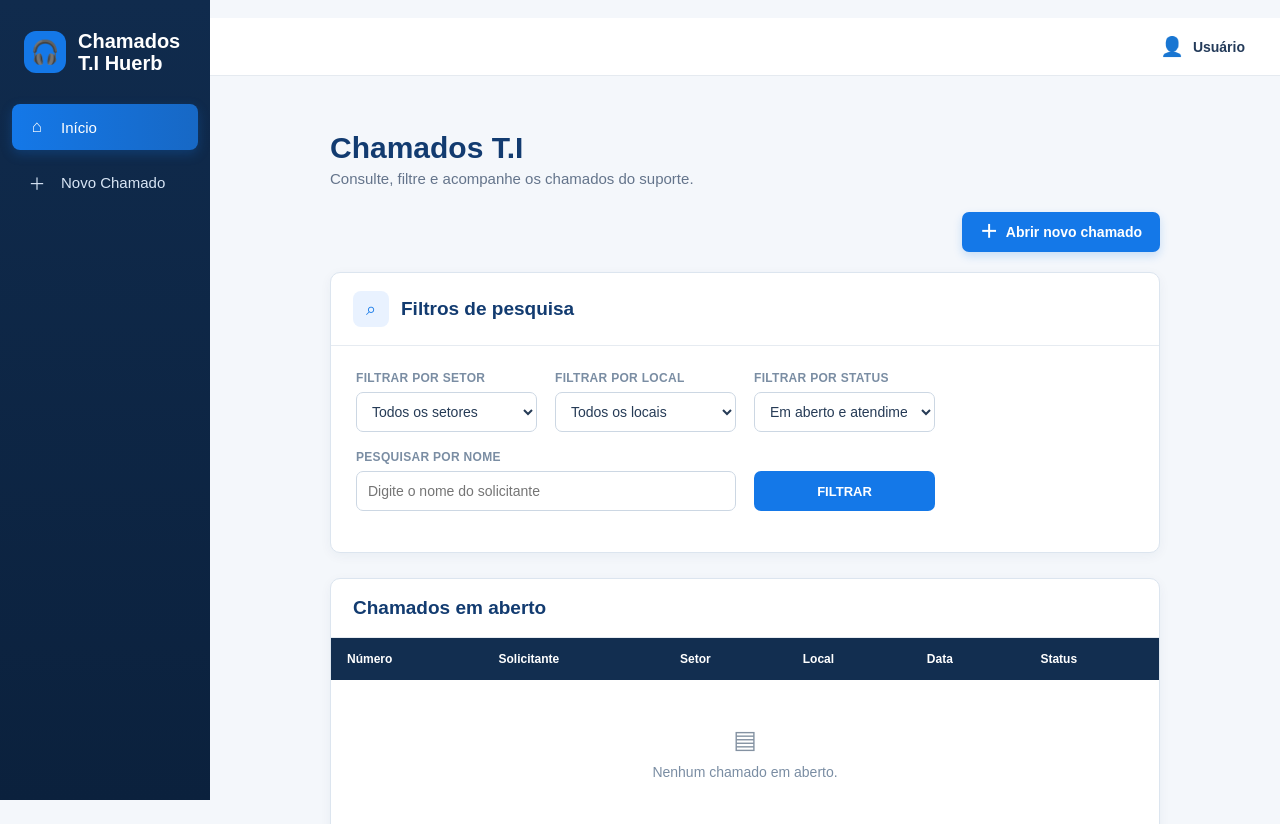
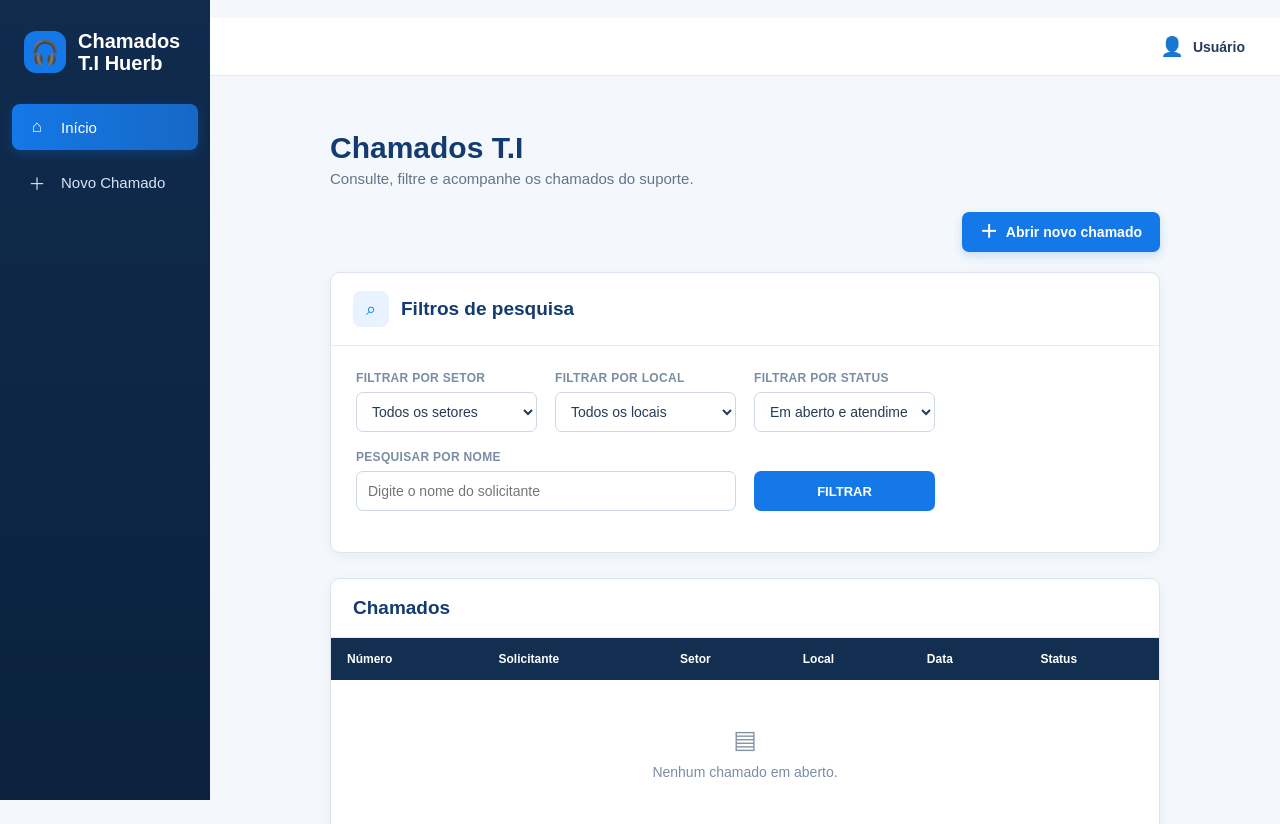
Before and after one commit to Lucas-Sussuarana/sistema-chamados, a Django app: template chamados/templates/chamados/inicio.html in a window 1280 px wide. Shown: the top 824 px of the page. Run offline with Django 3.2, Linux system fonts and the light colour scheme; the template is opened without the code that fills it, so the values that code supplies are empty.

Commit message:
atualização de titulo do campo chamados

```diff
--- a/chamados/templates/chamados/inicio.html
+++ b/chamados/templates/chamados/inicio.html
@@ -563,7 +563,7 @@
 <div class="card">
 
     <div class="tabela-header">
-        <h2>Chamados em aberto</h2>
+        <h2>Chamados</h2>
 
     </div>
 
```
